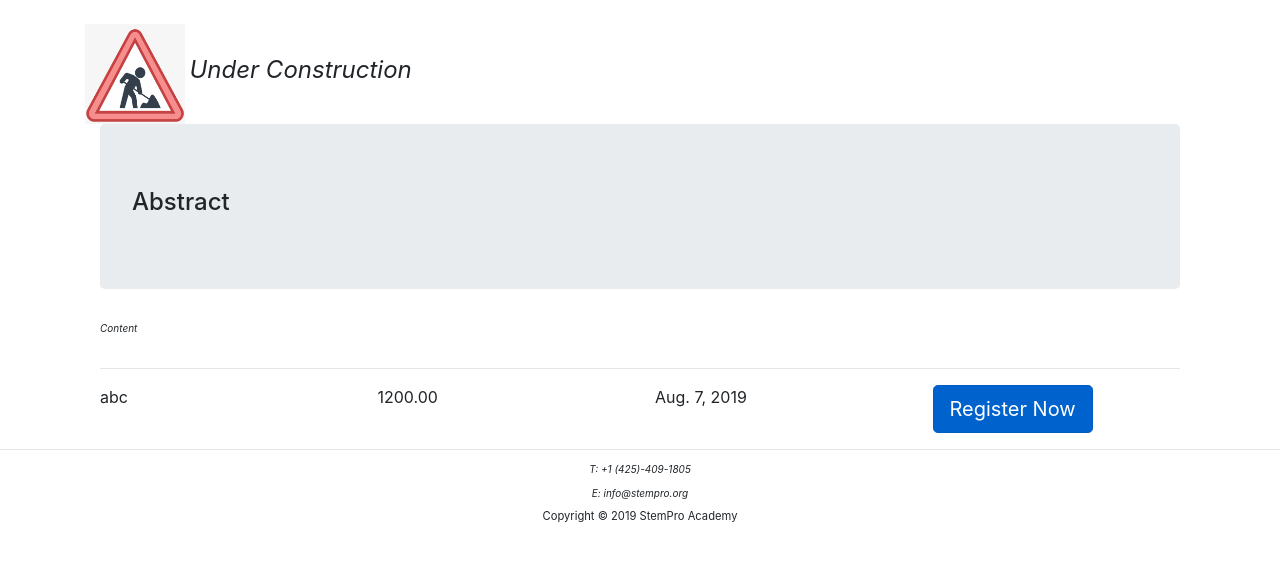
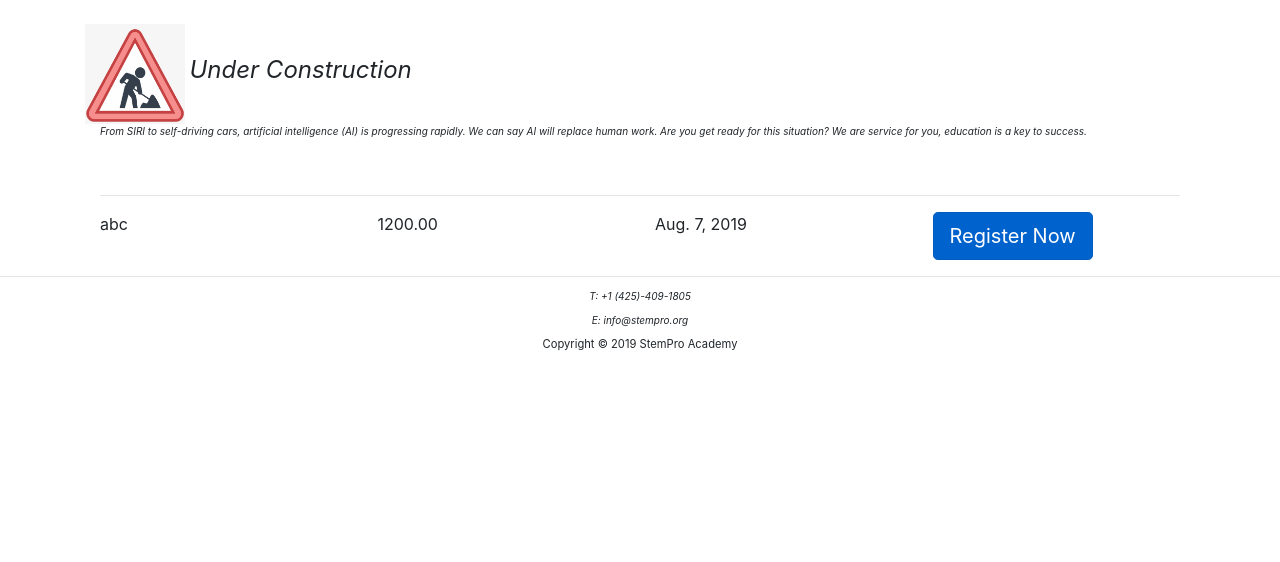
Before and after one commit to PrecociouslyDigital/stempro, a Django app: page /users/course in a window 1280 px wide. Shown: the part 56-618 px from the top of the page. Run offline with Django 3.2, Linux system fonts and the light colour scheme; data comes from the database, SQL or seed files in the repository; some libraries are stand-ins or nearby versions.

Commit message:
changes in register page

```diff
--- a/templates/activities.html
+++ b/templates/activities.html
@@ -3,11 +3,8 @@
 
 {% block content %}
   <div class="container">
-    <div class="jumbotron">
-      <h4>Abstract</h4>
-    </div>
-
-    <p>Content</p>
+    <p>From SIRI to self-driving cars, artificial intelligence (AI) is progressing rapidly. We can say AI will replace human work. Are you get ready for this situation? We are service for you, education is a key to success.</p>
+    <br />
     <div class="row">
     {% for instance in object_list %}
       <div class='col-md-12'>
@@ -16,9 +13,11 @@
       <div class='col-md-3'>
         {{instance.name}}
       </div>
+      {% if instance.regular_fee is not None %}
       <div class='col-md-3'>
         {{instance.regular_fee}}
       </div>
+      {% endif %}
       <div class='col-md-3'>
         {{instance.start_date}}
       </div>
```
